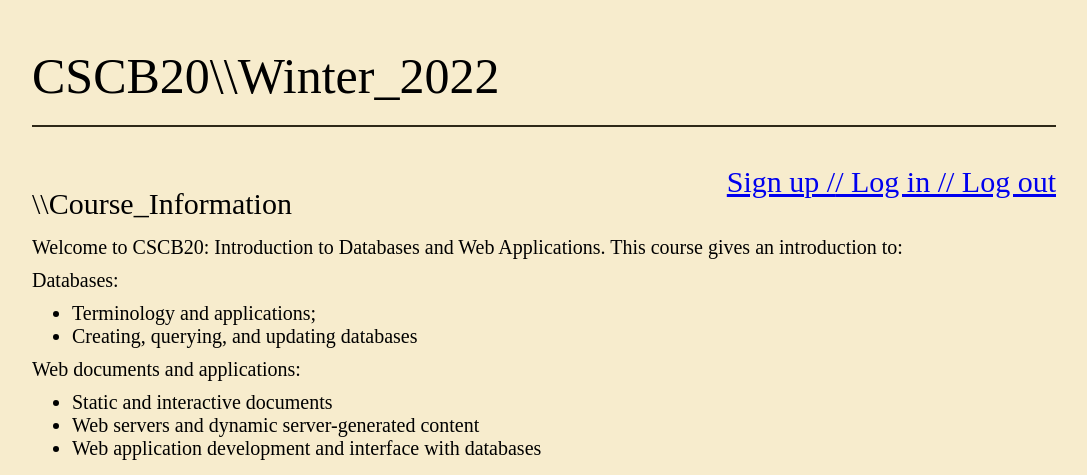
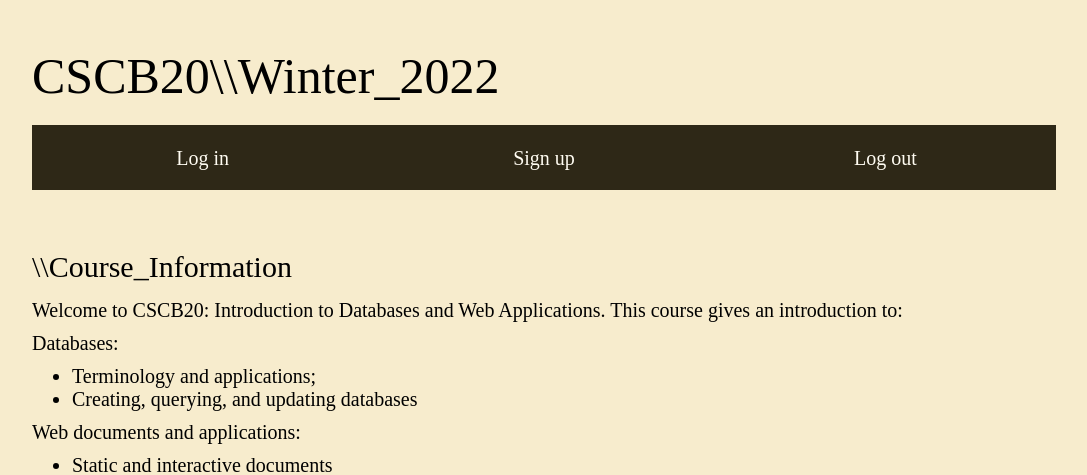
Before and after one commit to prokopchukdim/cscb20, a Flask app: page / in a window 1280 px wide. Shown: the part 63-538 px from the top of the page, without its empty margins (96-1183 px from the left). Run offline with Flask 2, Linux system fonts and the light colour scheme.

Commit message:
Improved log-in bar

```diff
--- a/static/css/styles.css
+++ b/static/css/styles.css
@@ -19,8 +19,18 @@ body{
 	height: 100%;
 }
 
+.log-bar{
+	width: 100%;
+	background-color: #2e2817;
+	min-height: 49px;
+	display: flex;
+}
+
 .unsigned-navbuttons{
 	width:100%;
+	display:flex;
+	padding:0;
+	margin:0;
 }
 
 form>label{
@@ -219,6 +229,10 @@ p, ul{
 	text-align: center;
 	transition: all 0.2s;
 
+}
+
+.log-navbutton{
+	width:33%;
 }
 
 .content-wrapper{
@@ -484,7 +498,7 @@ iframe{
 		margin-right: 15px;
 		margin-left: auto;
 	}
-	#navbuttons{
+	#navbuttons {
 		display: none;
 	}
 
--- a/templates/home.html
+++ b/templates/home.html
@@ -40,7 +40,9 @@
     {% endif %}
   {% endwith %}
 {% else %}
+<div class = "content-wrapper">
   <h1>this is my {{ pagename }} page</h1>
   <p>This web app contains the lecture notes collection for lectures 1 to 13</p>
+</div>
 {% endif %}
 {% endblock %}
--- a/templates/template.html
+++ b/templates/template.html
@@ -16,15 +16,15 @@
 
 		<input type = "checkbox" id = "mobile-nav-toggle"/>
 
-		<div id = "mobile-nav">
+		<!-- <div id = "mobile-nav">
 			<a class = "navbutton mobile-nav-home" href="{{url_for('home')}}">CSCB20</a>
 			<label id = "mobile-nav-label" for = "mobile-nav-toggle">
 				<span></span>
 			</label>
-		</div>
+		</div> -->
 
-		<ul id = "navbuttons" class = "unsigned-navbuttons">
-			<a class = "navbutton" href="{{ url_for('unsignedhome')}}">CSCB20</a>
+		<ul class = "unsigned-navbuttons">
+			<a class = "navbutton mobile-nav-home" href="{{ url_for('unsignedhome')}}">CSCB20</a>
 		</ul>
 
 
--- a/templates/unsignedhome.html
+++ b/templates/unsignedhome.html
@@ -3,11 +3,13 @@
 
 <div class = "content-wrapper">
     <p class="huge-title">CSCB20\\Winter_2022<span class = "underline-animation">_</span></p>
-    <a class = "big-title-left" href="{{ url_for('logout') }}">/ Log out</a>
-    <a class = "big-title-left" href="{{ url_for('login') }}">/ Log in /</a>
-    <a class = "big-title-left" href="{{ url_for('register') }}">Sign up /</a>
+    <div class="linebr"></div>
 
-    <div class="linebr"></div>
+    <div class = "log-bar">
+        <a class = "navbutton log-navbutton" href="{{ url_for('login') }}">Log in</a>
+        <a class = "navbutton log-navbutton" href="{{ url_for('register') }}">Sign up</a>
+        <a class = "navbutton log-navbutton" href="{{ url_for('logout') }}">Log out</a>
+    </div>
 
     <p class="big-title">\\Course_Information</p>
     <p>Welcome to CSCB20: Introduction to Databases and Web Applications. This course gives an introduction to:</p>
```
